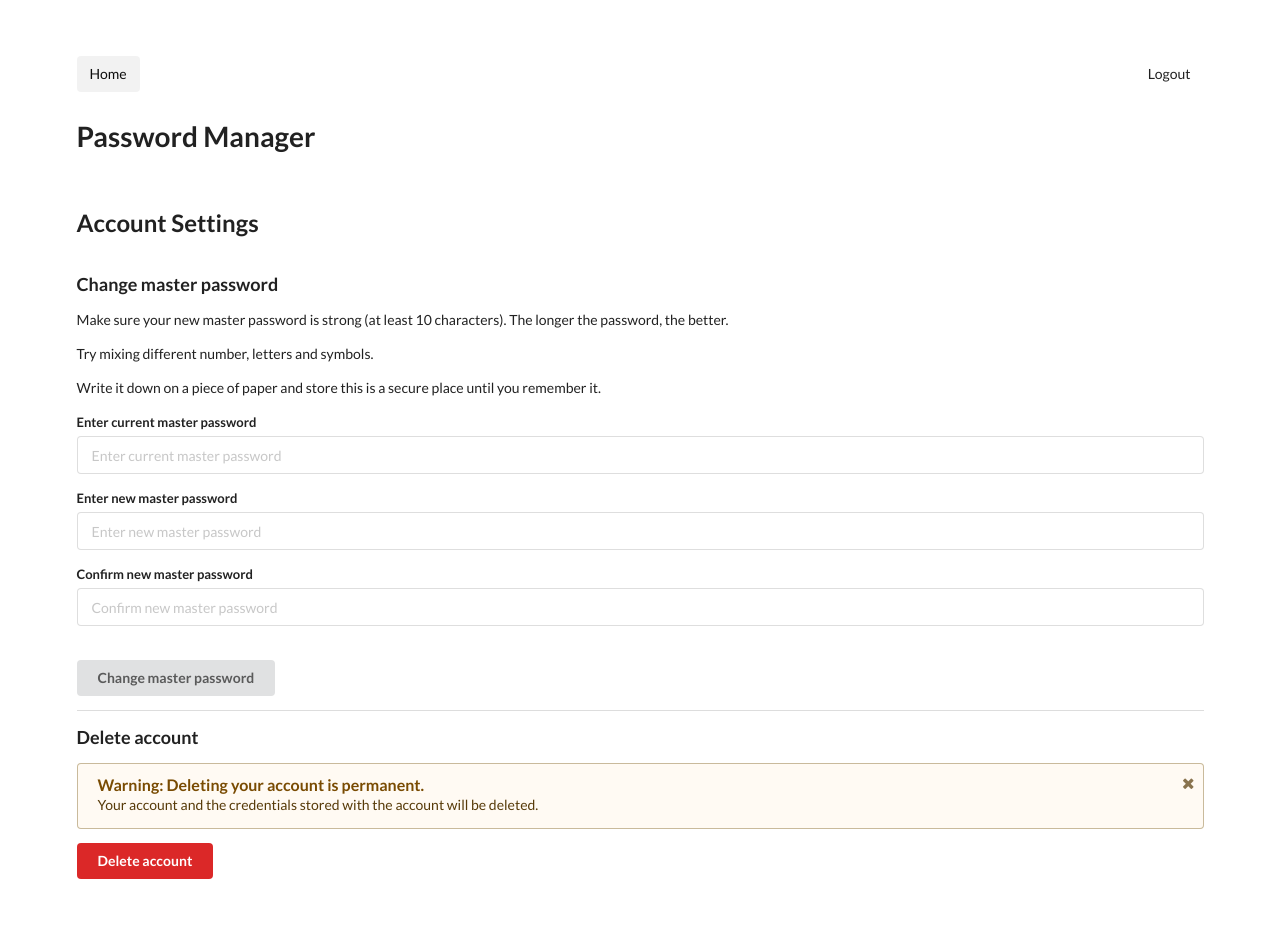
After one commit to joanne-li/passmanager, a Python web app: template src/templates/accountsettings.html in a window 1280 px wide. The commit adds this page. Run offline with Jinja, Linux system fonts and the light colour scheme; the template is opened without the code that fills it, so the values that code supplies are empty; some libraries are stand-ins or nearby versions.

Commit message:
working changing account settings

```diff
--- a/src/Account.py
+++ b/src/Account.py
@@ -62,7 +62,8 @@ class Account():
         passwordFileKey = self._enc.decrypt_ciphertext(dkey, self._enc.get_obsc_key(), self._enc.get_IV(), self._enc.get_tag())
 
         # Encypt passwordFileKey with newMaster
-        self._enc.encrypt_user_info(self._username, newMaster, passwordFileKey)
+        username = self.to_byte_string(self._username)
+        self._enc.encrypt_user_info(username, newMaster, passwordFileKey)
         self._masterpassword = newMaster
         passwordFileKey = None
 
--- /dev/null
+++ b/src/templates/accountsettings.html
@@ -0,0 +1,65 @@
+{% extends 'index.html' %}
+{% block body %}
+<div>
+<h2>Account Settings</h2>
+<br>
+<form class="ui form" method="POST">
+    <h3>Change master password</h3>
+    <p>Make sure your new master password is strong (at least 10 characters). The longer the password, the better. </p>
+    <p>Try mixing different number, letters and symbols.</p>
+    <p>Write it down on a piece of paper and store this is a secure place until you remember it.</p>
+    <div class="field">
+    <label>Enter current master password</label>
+    <input type="password" name="current password" placeholder="Enter current master password">
+    </div>
+    <div class="field">
+    <label>Enter new master password</label>
+    <input type="password" id= "new password" name="new password" placeholder="Enter new master password" onchange="validate_password()">
+    </div>
+    <div class="field">
+    <label>Confirm new master password</label>
+    <input type="password" id="confirm new password" name="confirm new password" placeholder="Confirm new master password" onchange="validate_password()">
+    </div>
+    <br>
+    <button class="ui button" type="submit">Change master password</button>
+</form>
+{% if loginError %}
+<div class="ui error message">
+  <i class="close icon"></i>
+  <div class="header">
+    Incorrect credentials, please try again
+  </div>
+  <ul class="list">
+    <li>Check to see your master password is correct</li>
+  </ul>
+</div>
+{% endif %}
+<div class="ui divider"></div>
+<div>
+    <h3>Delete account</h3>
+    <div class="ui warning message">
+      <i class="close icon"></i>
+      <div class="header">
+        Warning: Deleting your account is permanent.
+      </div>
+      Your account and the credentials stored with the account will be deleted.
+    </div>
+    <button class="ui red button" type="submit"onclick="return confirm('Are you sure you want to delete your password manager account? This is an irreversible action')">Delete account</button>
+</div>
+<br>
+<br>
+<br>
+
+<script>
+    function validate_password() {
+        passval = document.getElementById("confirm new password").value
+        if(document.getElementById("new password").value ==
+        passval && passval.length > 10) {
+            document.getElementById('submit').disabled = false;
+        } else {
+            document.getElementById('submit').disabled = true;
+        }
+    }
+</script>
+</div>
+{% endblock %}
--- a/src/templates/home.html
+++ b/src/templates/home.html
@@ -7,7 +7,7 @@
 <div class="ui three cards">
   <div class="ui card">
     <div class="content">
-        <a href="{{ url_for('view_passwords')}}">
+        <a href="{{ url_for('show_passwords')}}">
         <div class="square image">
             <img src="{{url_for('static', filename='view passwords.png')}}"/>
         </div>
```
Also changed, not shown: src/templates/showpasswords.html (added, +45 -0 lines), 2 other files.
